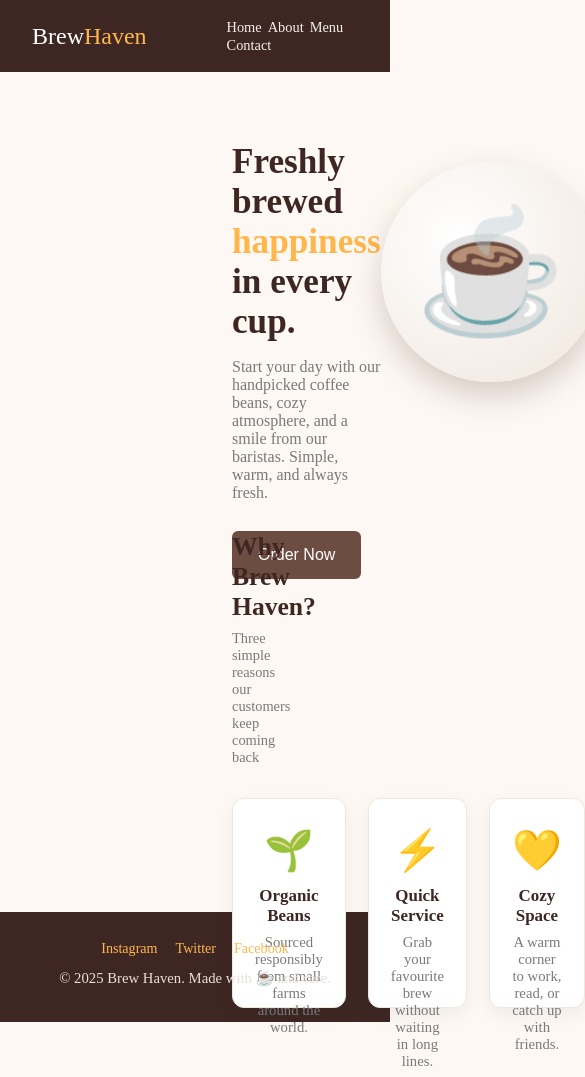
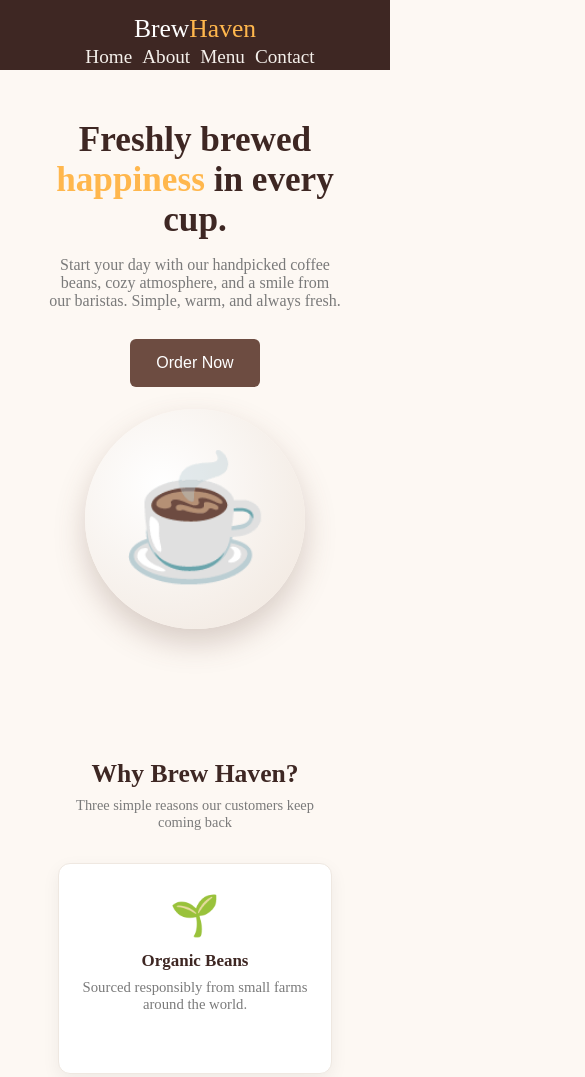
Before and after one commit to priteshjain16/css-projects, a plain HTML site: page BrewHaven/index.html in a window 390 px wide. Shown: the top 1077 px of the page, 585 px wide, since content can reach past the window. Drawn offline with Linux system fonts and the light colour scheme.

Commit message:
add responsiveness in the website

```diff
--- a/BrewHaven/index.css
+++ b/BrewHaven/index.css
@@ -41,8 +41,8 @@ header{
     display: flex;
     justify-content: space-between;
     align-items: center;
-    margin-left: 200px;
-    margin-right: 200px;
+    margin-left: 25px;
+    margin-right: 25px;
     padding: 70px 32px;
     max-width: 1100px;
     height: 400px;
@@ -99,8 +99,8 @@ header{
 .features-section{
     max-width:1100px;
     height: 440px;
-    margin-left: 200px;
-    margin-right: 200px;
+    margin-left: 26px;
+    margin-right: 26px;
     padding: 60px 32px;
 
 }
@@ -123,8 +123,6 @@ header{
 }
 .card{
     padding: 28px 22px;
-    max-width: 332px;
-    height: 210px;
     box-shadow: 0 6px 18px rgba(0, 0, 0, 0.06);
     background-color: #fff;
     border-radius: 12px;
@@ -177,3 +175,70 @@ footer p{
     font-size: 0.92rem;
     text-align: center;
 }
+@media (max-width:820px) {
+/* Header  */
+.navbar{
+    padding: 14px 32px;
+    height: 70px;
+    flex-direction: column;
+}
+.nav-logo{
+    font-size: 1.6rem;
+    width: auto;
+    text-align: center;
+}
+.nav-links{
+    display: flex;
+    justify-content: center;
+    align-items: center;
+}
+.nav-links a{
+    margin-left: 10px;
+    font-size: 1.2rem;
+    margin-top: 2px;
+}
+/* main section of the website  */
+/* hero section  */
+.hero-section{
+    flex-direction: column;
+    text-align: center;
+    padding: 50px 24px;
+    height: auto;
+}
+.hero-text{
+    height: auto;
+    width: auto;
+}
+.hero-art{
+    margin-top: 22px;
+    width: auto;
+}
+.features-section{
+    height: auto;
+}
+.features-section h2{
+    margin-top: 20px;
+}
+.cards{
+    grid-template-columns: 1fr;
+}
+main{
+    height: 1500px;
+}
+}
+@media (max-width:400px) {
+main{
+    height: 1600px;
+}
+.features-section{
+    height: auto;
+}
+}
+@media (max-width:330px) {
+main{
+    height: 1750px;
+}
+.features-section{
+    height: auto;
+}
+}
```
